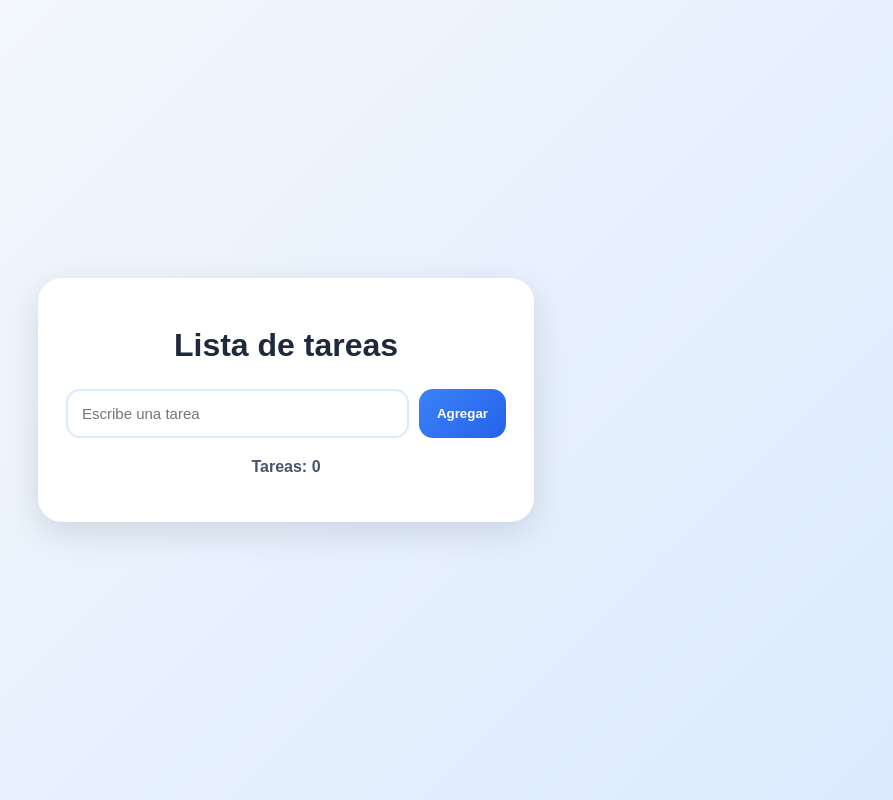
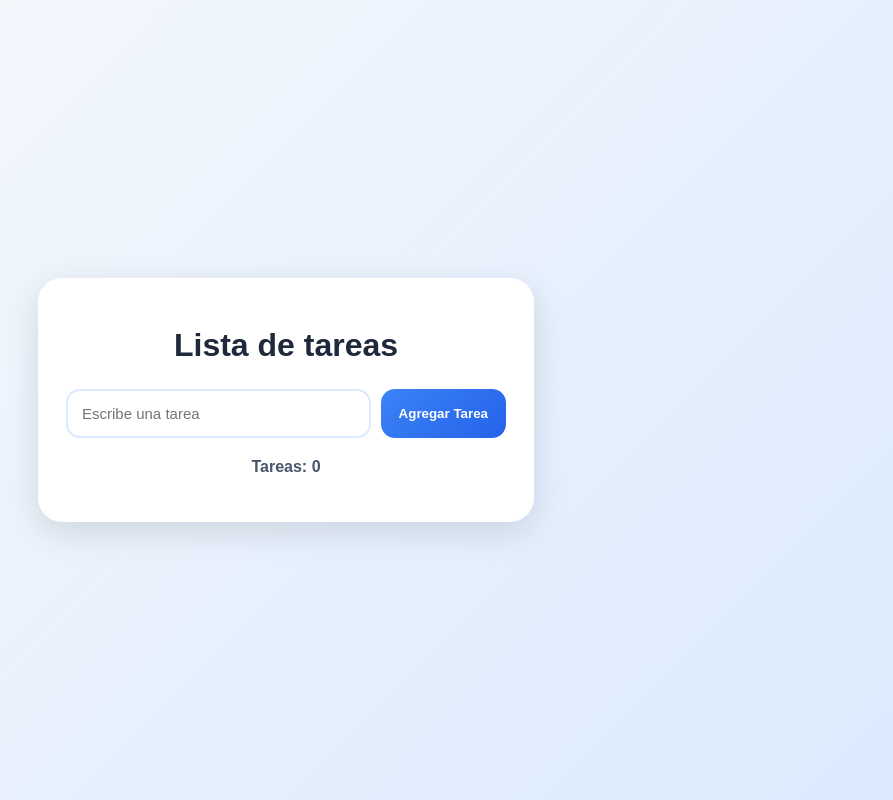
Before and after one commit to DARWINZR98/todo-list-contador, a plain HTML site: page index.html in a window 1280 px wide. Shown: the whole page, without its empty margins (354-1247 px from the left). Drawn offline with Linux system fonts and the light colour scheme.

Commit message:
Html basico

```diff
--- a/index.html
+++ b/index.html
@@ -15,7 +15,7 @@
 
     <div class="input-area">
         <input type="text" id="inputTarea" placeholder="Escribe una tarea">
-        <button id="btnAgregar">Agregar</button>
+        <button id="btnAgregar">Agregar Tarea</button>
     </div>
 
     <p id="contador">Tareas: 0</p>
```
